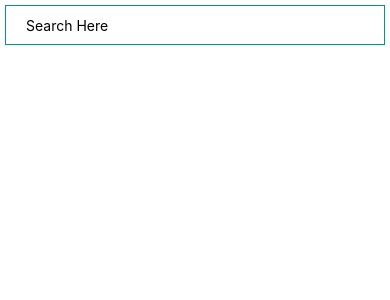
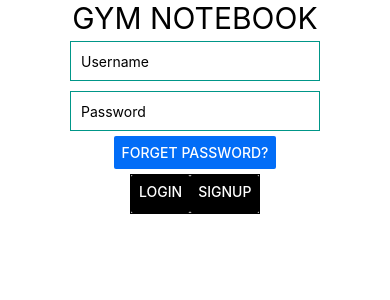
Before and after one commit to AMoir117/470-GymApp, a React Native app in the folder gym-notebook-ui/: screen /Login in a window 390 px wide. Shown: the top 300 px of the page. Built offline with nearby package versions, Linux system fonts and the light colour scheme; no server answers.

Commit message:
adding login page

```diff
--- a/gym-notebook-ui/App.js
+++ b/gym-notebook-ui/App.js
@@ -3,9 +3,10 @@ import {SectionList, StyleSheet, Text, View} from "react-native";
 import SectionListBasics from "./src/Components/SectionListBasics";
 import Data from "./src/API_interface/API_interface";
 import SearchBar from "./src/Components/SearchBar";
+import Login from "./src/Components/Login";
 
 const App = () => {
-	return <SearchBar />;
+	return <Login />;
 };
 
 export default App;
--- /dev/null
+++ b/gym-notebook-ui/src/Components/Login.js
@@ -0,0 +1,62 @@
+import React, {useState, useEffect} from "react";
+import {SafeAreaView, Text, StyleSheet, View, FlatList, TextInput, Button} from "react-native";
+import axios from "axios";
+
+const styles = StyleSheet.create({
+	textTitle: {
+		fontSize: 30,
+		alignSelf: "center",
+	},
+	textInputStyle: {
+		height: 40,
+		width: 250,
+		borderWidth: 1,
+		paddingLeft: 10,
+		margin: 5,
+		alignSelf: "center",
+		borderColor: "#009688",
+		backgroundColor: "#FFFFFF",
+	},
+	textForgetPassword: {
+		fontSize: 5,
+		alignSelf: "center",
+	},
+	buttonContainer: {
+		height: 40,
+		width: 130,
+		borderWidth: 1,
+		margin: 5,
+		flexDirection: "row",
+		alignContent: "center",
+		alignSelf: "center",
+	},
+	buttonStyle: {
+		height: 40,
+		width: 50,
+		borderWidth: 1,
+		borderColor: "#FFFFFF",
+		backgroundColor: "#FFFFFF",
+	},
+});
+const Login = () => {
+	useEffect(() => {}, []);
+
+	const login = () => {};
+
+	return (
+		<SafeAreaView style={{flex: 1}}>
+			<Text style={styles.textTitle}>GYM NOTEBOOK</Text>
+			<TextInput style={styles.textInputStyle} value={"Username"} />
+			<TextInput style={styles.textInputStyle} value={"Password"} />
+			<View style={styles.textForgetPassword}>
+				<Button color={"#026df7"} onPress={login} title="FORGET PASSWORD?" />
+			</View>
+			<View style={styles.buttonContainer}>
+				<Button color={"#000000"} onPress={login} title="Login" />
+				<Button color={"#000000"} onPress={login} title="Signup" />
+			</View>
+		</SafeAreaView>
+	);
+};
+
+export default Login;
```
